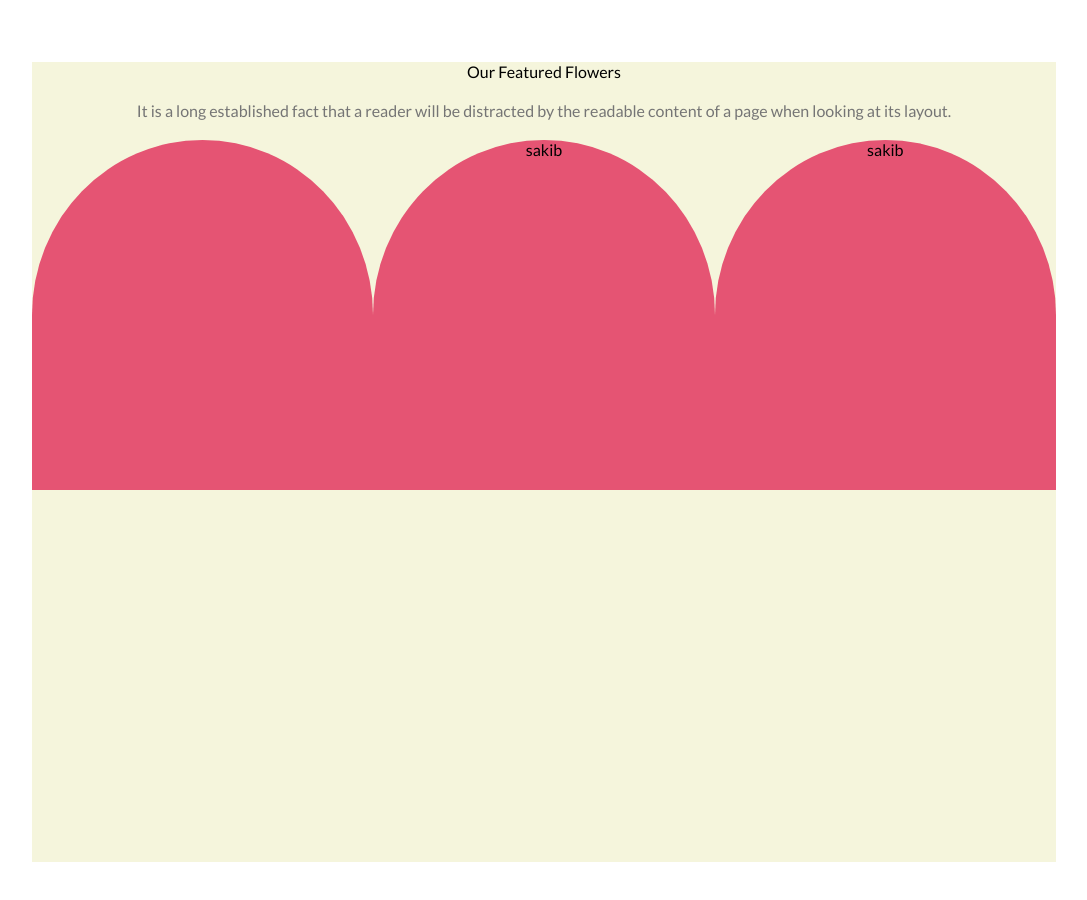
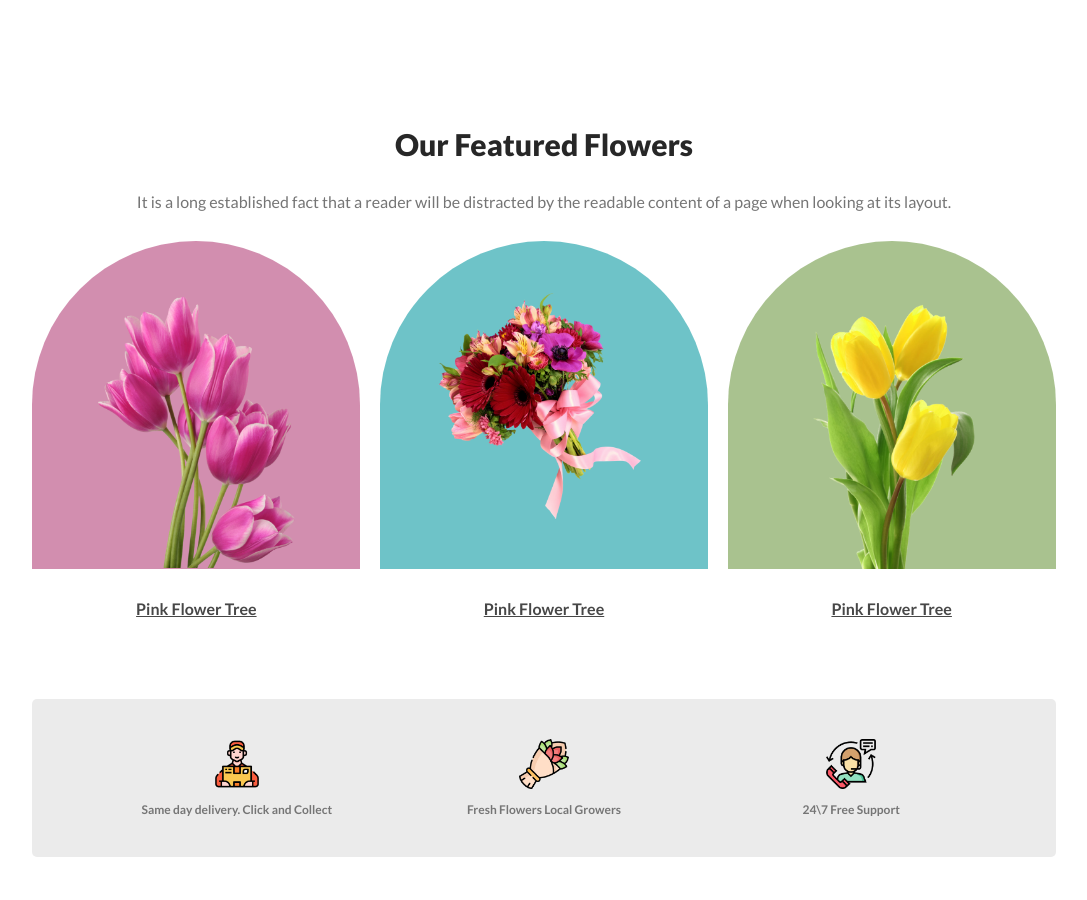
Before and after one commit to Sakibwahid/EDGE--IIUC-CBI-301-Front-ReactNode, a plain HTML site: page Flower-assignment/index.html in a window 1280 px wide. Shown: the part 802-1702 px from the top of the page, without its empty margins (96-1183 px from the left). Drawn offline with Linux system fonts and the light colour scheme.

Commit message:
Flower-featured

```diff
--- a/Flower-assignment/index.html
+++ b/Flower-assignment/index.html
@@ -34,19 +34,39 @@
         </main>
     </div>
     <div class="container">
-        <main class="Featured-flowers">
-             <header>Our Featured Flowers</header>
-             <p>
-               It is a long established fact that a reader will be distracted by the
+        <main class="Featured">
+            <header>Our Featured Flowers</header>
+            <p>
+                It is a long established fact that a reader will be distracted by the
                 readable content of a page when looking at its layout.
             </p>
-            <div class="flower-tree">
-               <div class="square left"></div>
-               <div class="square middle">sakib</div>
-               <div class="square right">sakib</div>
+            <div class="flower-container">
+                <div class="flower-item">
+                    <div class="flower-img left" style="background-color: #a7216281; background-image: url(images/flower-left.png);"></div>
+                    <p><a href="#">Pink Flower Tree</a></p>
+                </div>
+                <div class="flower-item">
+                    <div class="flower-img" style="background-color: #0598a093; background-image: url(images/flower-middle.png);" ></div>
+                    <p><a href="#">Pink Flower Tree</a></p>
+                </div>
+                <div class="flower-item" >
+                    <div class="flower-img right" style="background-color: #477d1177; background-image:url(images/flower-right.png);" ></div>
+                    <p><a href="#">Pink Flower Tree</a></p>
+                </div>
             </div>
-            <div class="features">
-
+            <div class="features-container">
+               <div class="features-items">
+                  <img src="images/feature-left.png">
+                  <p>Same day delivery. Click and Collect</p>
+               </div>
+               <div class="features-items">
+                <img src="images/feature-middle.png">
+                <p>Fresh Flowers Local Growers</p>
+               </div>
+               <div class="features-items">
+                <img src="images/feature-right.png">
+                <p>24\7 Free Support</p>
+               </div>
             </div>
         </main>
     </div>
--- a/Flower-assignment/style.css
+++ b/Flower-assignment/style.css
@@ -76,26 +76,87 @@ button
    height: 100%;
    width: 75vh;
   }
-.Featured-flowers{
-   text-align: center;
-   margin: 5% 10%;
-   background-color: beige;
-   height: 100vh;
+
+  header{
+    color: var(--dark1);
+    font-size: 30px;
+    font-weight: 800;
+   }
+   p
+   {
+
+       margin-top: 30px;
+       margin-bottom: 30px;
+    }
 
 
+.Featured{
+   text-align: center;
+   margin: 10%;
 }
-.flower-tree{
+.flower-container{
     display: flex;
-    justify-content: space-between;
-
-
+    justify-content: center;
+    gap: 20px;
+    flex-wrap: wrap;
+    margin-bottom: 5%;
 
  }
-   .square{
 
-         height: 350px;
-         width: 350px;
-         border-top-left-radius: 50%;
-         border-top-right-radius: 50%;
-         background-color: #E55473;
-    }
+.flower-item {
+    width: 32%;
+    text-align: center;
+}
+.flower-img {
+
+    padding-top: 100%;
+    border-radius: 50% 50% 0 0;
+    position: relative;
+    overflow: hidden;
+    background-size: cover;
+    background-position: center;
+    background-size: 70%;
+    background-repeat: no-repeat;
+}
+.flower-img.left , .flower-img.right
+{
+
+    background-size: 60%;
+    background-position: bottom;
+
+}
+a
+{
+
+    color: var(--dark2);
+    font-weight: 600;
+    text-decoration: underline;
+
+ }
+ .features-container
+{
+   background-color: #27272717;
+   display: flex;
+   justify-content: center;
+   border-radius: 5px;
+
+ }
+ .features-items
+ {
+    width: 30%;
+    padding-top: 40px;
+    padding-bottom: 40px;
+  }
+
+  .features-items img
+ {
+   height: 50px;
+   width: 50px;
+  }
+  .features-items p
+ {
+   margin: 10px 0px 0px 0px;
+   font-size: 12px;
+   font-weight: 600;
+
+  }
```
Also changed, not shown: Flower-assignment/images/feature-left.png (added), Flower-assignment/images/feature-middle.png (added), Flower-assignment/images/feature-right.png (added), Flower-assignment/images/flower-left.png (added), Flower-assignment/images/flower-middle.png (added), Flower-assignment/images/flower-right.png (added).
